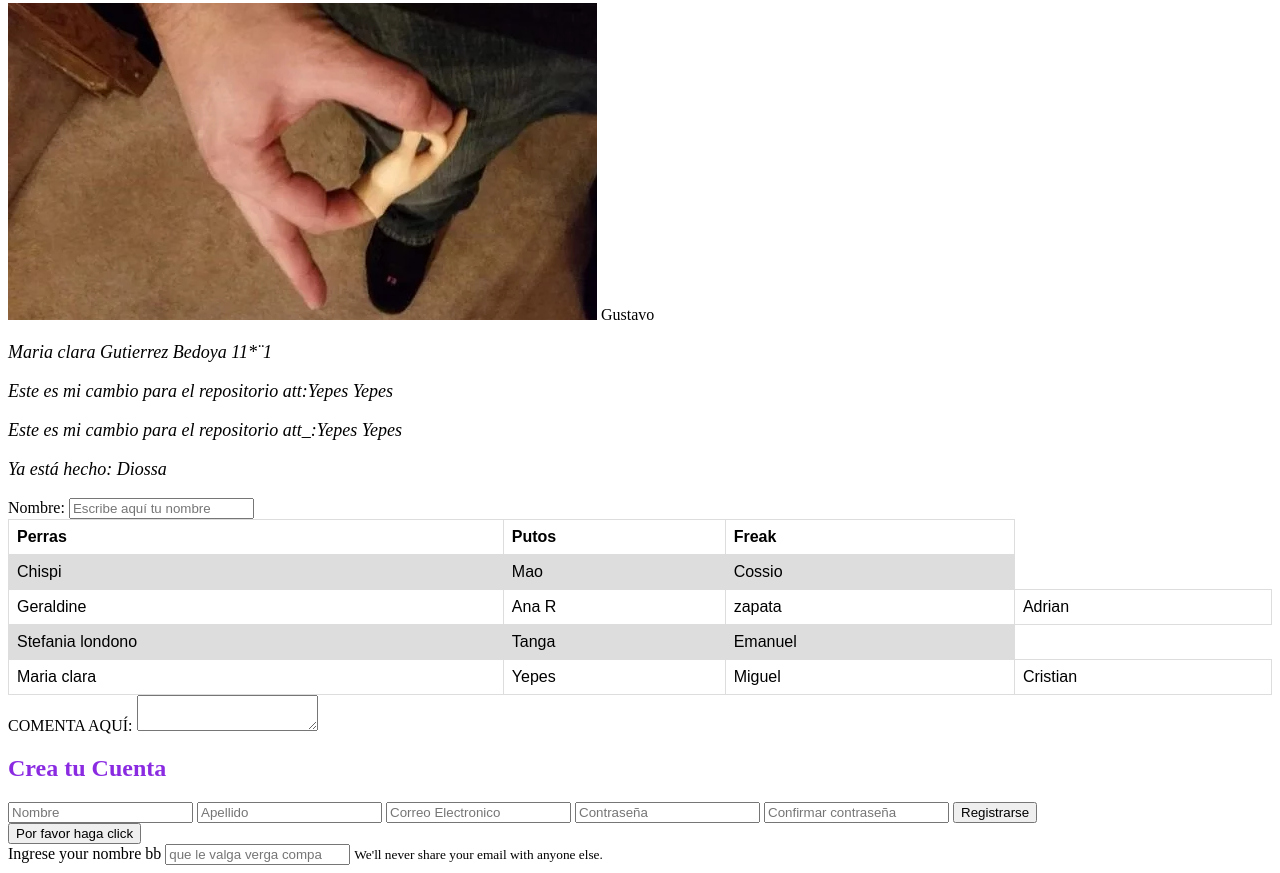
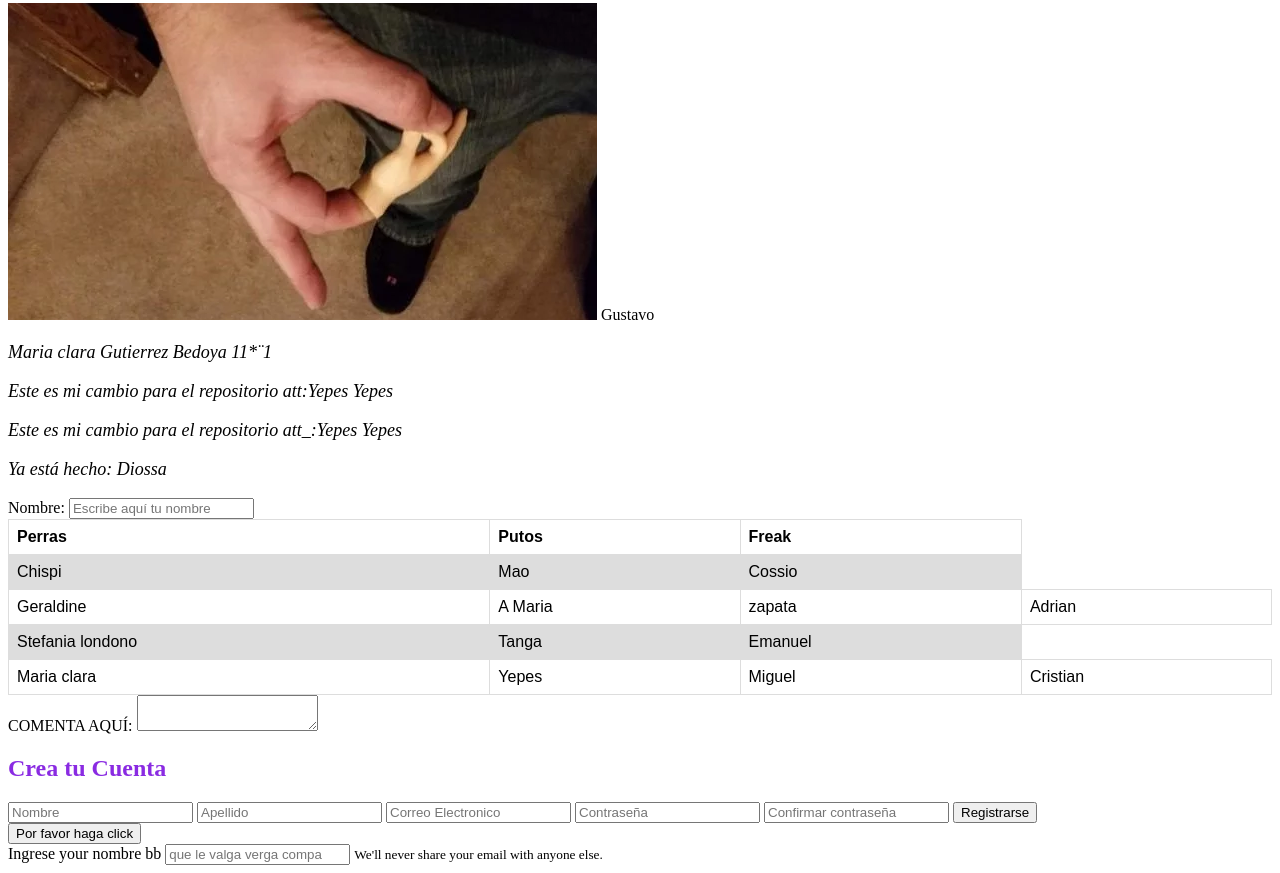
Before and after one commit to alexanderjaramillo4iep/ejemplo-trabajo-colaborativo, a plain HTML site: page trabajo html csss js/index.html in a window 1280 px wide. Shown: the part 614-1487 px from the top of the page. Drawn offline with Linux system fonts and the light colour scheme.

Commit message:
A Maria
Eso no da

```diff
--- a/trabajo html csss js/index.html
+++ b/trabajo html csss js/index.html
@@ -54,7 +54,7 @@
         </tr>
         <tr>
           <td>Geraldine</td>
-          <td>Ana R</td>
+          <td>A Maria</td>
           <td>zapata</td>
           <td>Adrian</td>
         </tr>
```
